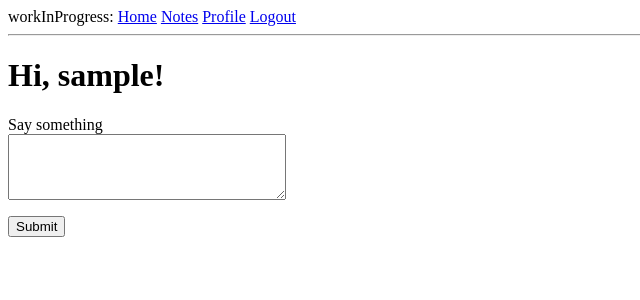
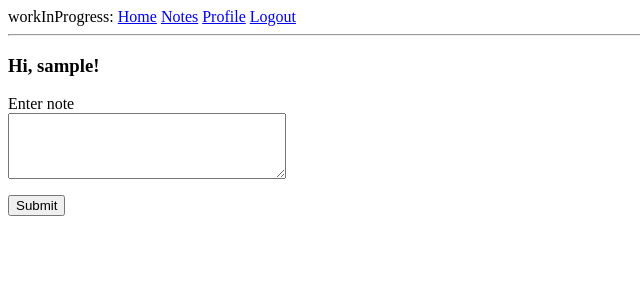
Before and after one commit to ilkut/baseFlask, a Flask app: page /notes in a window 1280 px wide. Shown: the top 300 px of the page, without its empty margins (0-640 px from the left). Run offline with Flask 2, Linux system fonts and the light colour scheme; the visitor is signed in with stand-in values (Sample User, id 1); data comes from the database, SQL or seed files in the repository; data that the repository does not hold is empty; some libraries are stand-ins or nearby versions.

Commit message:
notes text

```diff
--- a/app/notes/forms.py
+++ b/app/notes/forms.py
@@ -9,5 +9,5 @@ class EmptyForm(FlaskForm):
     submit = SubmitField('Submit')
 
 class NoteForm(FlaskForm):
-    note = TextAreaField(('Say something'), validators=[DataRequired(), Length(min=1, max=140)])
+    note = TextAreaField(('Enter note'), validators=[DataRequired(), Length(min=1, max=140)])
     submit = SubmitField(('Submit'))
--- a/app/templates/notes.html
+++ b/app/templates/notes.html
@@ -1,11 +1,10 @@
 {% extends "base.html" %}
 
 {% block content %}
-    <h1>Hi, {{ current_user.username }}!</h1>
+    <h3>Hi, {{ current_user.username }}!</h3>
     <form action="" method="POST">
         {{ form.hidden_tag() }}
-        <p>
-            {{ form.note.label }}<br>
+        <p>{{ form.note.label }}<br>
             {{ form.note(cols=32, rows=4) }}<br>
             {% for error in form.note.errors %}
             <span style="color: red;">[{{ error }}]</span>
```
